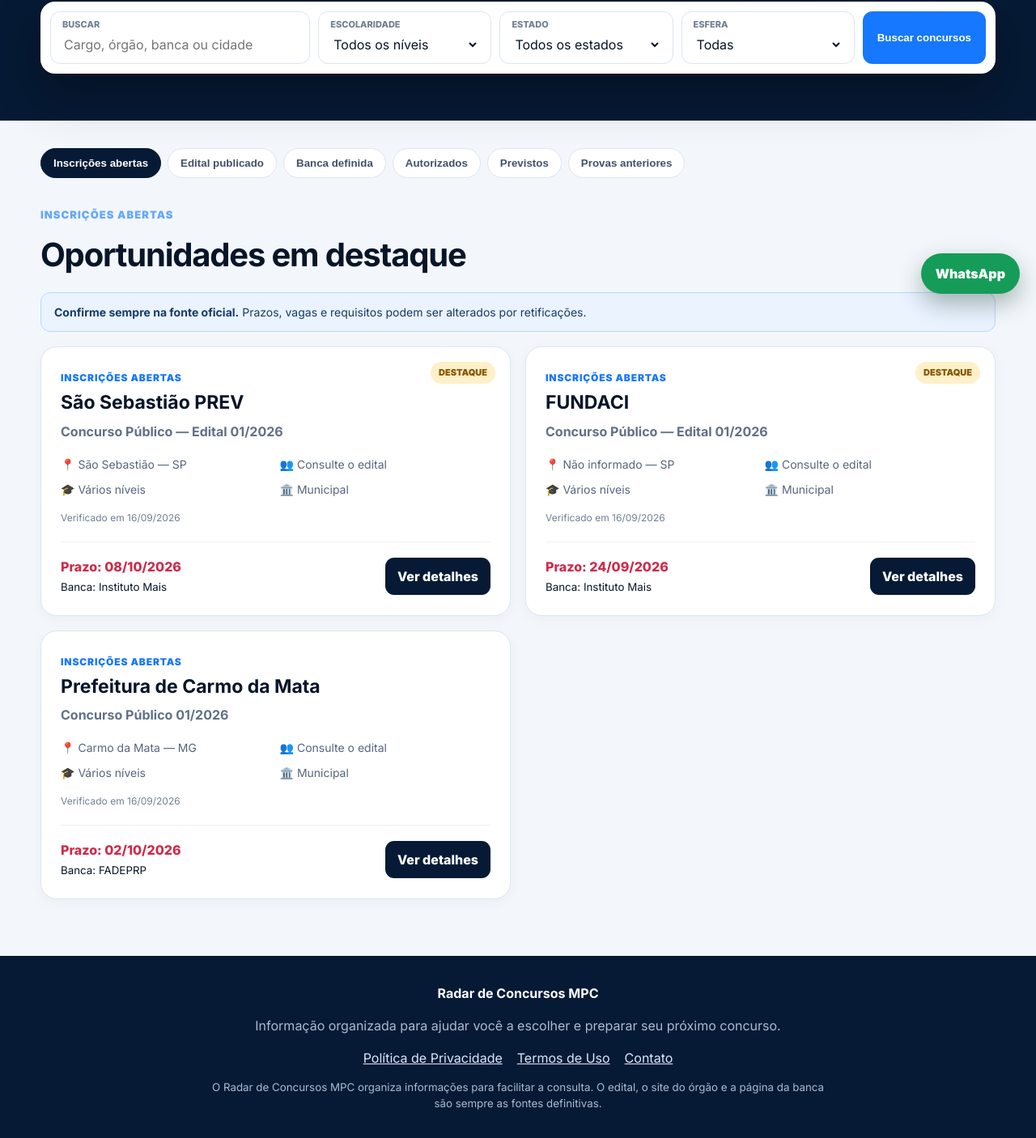
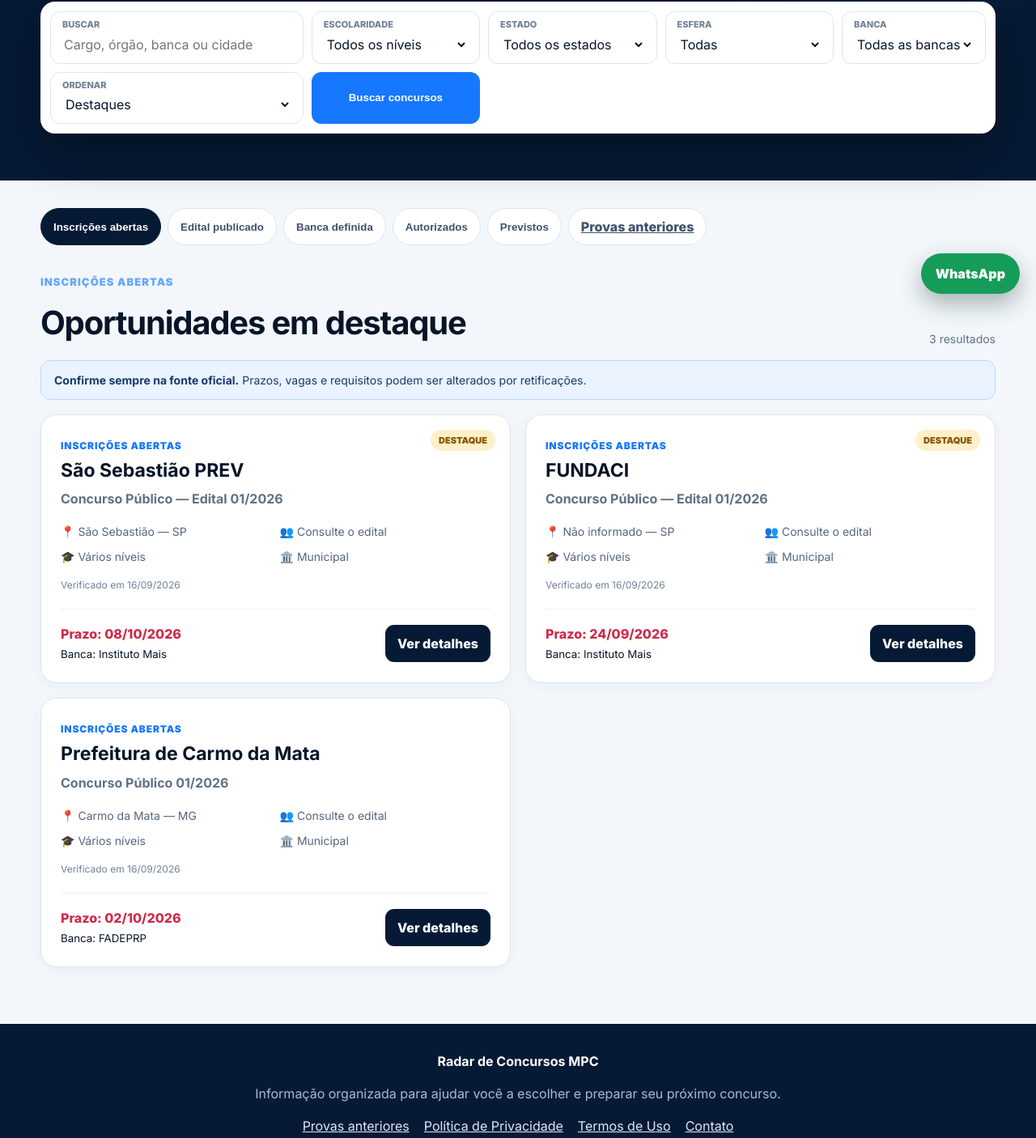
Before and after one commit to proflucasmpc/radar-de-concursos-mpc, a website: page index.html in a window 1280 px wide. Shown: the part 417-1823 px from the top of the page at 81% size. Drawn offline with Linux system fonts and the light colour scheme.

Commit message:
Add advanced filters and proofs navigation

```diff
--- a/index.html
+++ b/index.html
@@ -15,14 +15,15 @@
   <link href="https://fonts.googleapis.com/css2?family=Inter:wght@400;600;700;800;900&display=swap" rel="stylesheet">
   <link rel="stylesheet" href="styles.css">
   <link rel="stylesheet" href="enhancements.css">
+  <link rel="stylesheet" href="phase2.css">
 </head>
 <body>
   <header class="topbar"><div class="shell nav"><a class="brand" href="#inicio"><span>MPC</span><div><strong>Radar de Concursos</strong><small>Prof. Lucas MPC</small></div></a><a class="nav-cta" href="#oportunidades">Ver oportunidades</a></div></header>
   <main id="inicio">
-    <section class="hero"><div class="shell"><p class="eyebrow">ACOMPANHE CADA ETAPA</p><h1>Seu radar para os próximos concursos.</h1><p class="hero-copy">Encontre concursos previstos, autorizados, com edital publicado e inscrições abertas — tudo organizado em um só lugar.</p><div class="search-box"><label><span>Buscar</span><input id="busca" type="search" placeholder="Cargo, órgão, banca ou cidade"></label><label><span>Escolaridade</span><select id="nivel"><option value="todos">Todos os níveis</option><option value="medio">Ensino médio</option><option value="superior">Ensino superior</option></select></label><label><span>Estado</span><select id="estado"><option value="todos">Todos os estados</option></select></label><label><span>Esfera</span><select id="esfera"><option value="todos">Todas</option><option value="municipal">Municipal</option><option value="estadual">Estadual</option><option value="federal">Federal</option></select></label><button id="buscar">Buscar concursos</button></div></div></section>
+    <section class="hero"><div class="shell"><p class="eyebrow">ACOMPANHE CADA ETAPA</p><h1>Seu radar para os próximos concursos.</h1><p class="hero-copy">Encontre concursos previstos, autorizados, com edital publicado e inscrições abertas — tudo organizado em um só lugar.</p><div class="search-box"><label><span>Buscar</span><input id="busca" type="search" placeholder="Cargo, órgão, banca ou cidade"></label><label><span>Escolaridade</span><select id="nivel"><option value="todos">Todos os níveis</option><option value="medio">Ensino médio</option><option value="superior">Ensino superior</option></select></label><label><span>Estado</span><select id="estado"><option value="todos">Todos os estados</option></select></label><label><span>Esfera</span><select id="esfera"><option value="todos">Todas</option><option value="municipal">Municipal</option><option value="estadual">Estadual</option><option value="federal">Federal</option></select></label><label><span>Banca</span><select id="banca"><option value="todos">Todas as bancas</option></select></label><label><span>Ordenar</span><select id="ordenacao"><option value="destaque">Destaques</option><option value="prazo">Prazo de inscrição</option><option value="verificacao">Atualização recente</option><option value="orgao">Órgão A–Z</option></select></label><button id="buscar">Buscar concursos</button></div></div></section>
     <section class="shell content" id="oportunidades">
       <nav class="tabs" aria-label="Situação do concurso">
-        <button class="tab active" data-status="aberto">Inscrições abertas</button><button class="tab" data-status="edital">Edital publicado</button><button class="tab" data-status="banca">Banca definida</button><button class="tab" data-status="autorizado">Autorizados</button><button class="tab" data-status="previsto">Previstos</button><button class="tab" data-status="provas">Provas anteriores</button>
+        <button class="tab active" data-status="aberto">Inscrições abertas</button><button class="tab" data-status="edital">Edital publicado</button><button class="tab" data-status="banca">Banca definida</button><button class="tab" data-status="autorizado">Autorizados</button><button class="tab" data-status="previsto">Previstos</button><a class="tab" href="provas.html">Provas anteriores</a>
       </nav>
       <div class="section-head"><div><p class="section-kicker" id="status-label">INSCRIÇÕES ABERTAS</p><h2>Oportunidades em destaque</h2></div><span id="contador"></span></div>
       <div class="notice"><strong>Confirme sempre na fonte oficial.</strong> Prazos, vagas e requisitos podem ser alterados por retificações.</div>
@@ -30,7 +31,7 @@
       <div class="empty" id="empty" hidden><h3>Nenhuma oportunidade encontrada</h3><p>Altere os filtros ou consulte outra situação.</p></div>
     </section>
   </main>
-  <footer><div class="shell"><strong>Radar de Concursos MPC</strong><p>Informação organizada para ajudar você a escolher e preparar seu próximo concurso.</p><nav class="footer-links"><a href="privacidade.html">Política de Privacidade</a><a href="termos.html">Termos de Uso</a><a href="https://hotm.io/falarcomproflucasmpc" target="_blank" rel="noopener">Contato</a></nav><small>O Radar de Concursos MPC organiza informações para facilitar a consulta. O edital, o site do órgão e a página da banca são sempre as fontes definitivas.</small></div></footer>
+  <footer><div class="shell"><strong>Radar de Concursos MPC</strong><p>Informação organizada para ajudar você a escolher e preparar seu próximo concurso.</p><nav class="footer-links"><a href="provas.html">Provas anteriores</a><a href="privacidade.html">Política de Privacidade</a><a href="termos.html">Termos de Uso</a><a href="https://hotm.io/falarcomproflucasmpc" target="_blank" rel="noopener">Contato</a></nav><small>O Radar de Concursos MPC organiza informações para facilitar a consulta. O edital, o site do órgão e a página da banca são sempre as fontes definitivas.</small></div></footer>
 
   <form name="radar-leads" method="POST" data-netlify="true" netlify-honeypot="bot-field" hidden>
     <input type="hidden" name="form-name" value="radar-leads"><input name="bot-field"><input name="nome"><input name="whatsapp"><input name="objetivo"><input name="origem">
```
